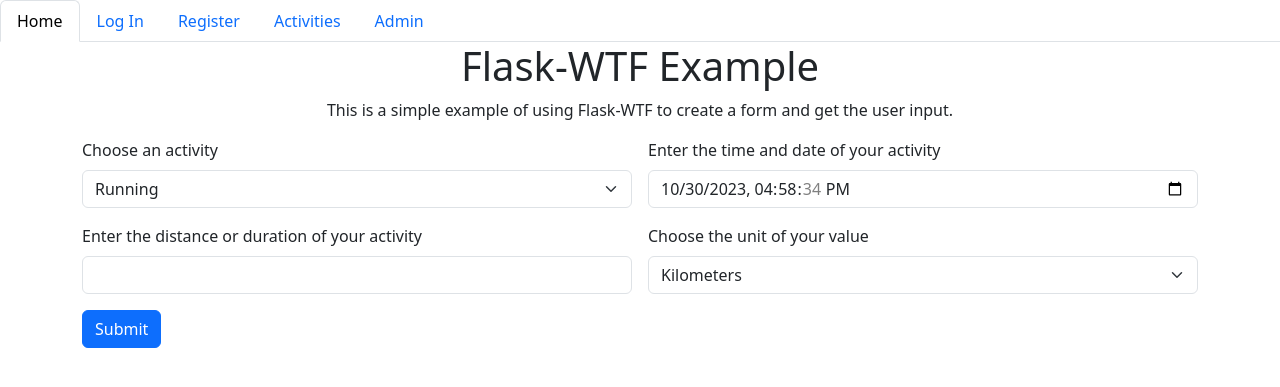
After one commit to schrma/web-activity-logger, a Flask app: page /activities in a window 1280 px wide. The commit adds this page. Shown: the top 387 px of the page. Run offline with Flask 3, Linux system fonts and the light colour scheme; some libraries are stand-ins or nearby versions.

Commit message:
Add Flask-WTF Form for activities

```diff
--- /dev/null
+++ b/src/activity_logger/templates/activities.html
@@ -0,0 +1,30 @@
+{% extends "base.html" %}
+{% block content %}
+<div class="container">
+    <h1 class="text-center">Flask-WTF Example</h1>
+    <p class="text-center">This is a simple example of using Flask-WTF to create a form and get the user input.</p>
+    <!-- Display the form using the form argument -->
+    <form method="POST" class="row g-3">
+        {{ form.hidden_tag() }}
+        <div class="col-md-6">
+            <label for="{{ form.activity.id }}" class="form-label">{{ form.activity.label }}</label>
+            {{ form.activity(class="form-select") }}
+        </div>
+        <div class="col-md-6">
+            <label for="{{ form.time.id }}" class="form-label">{{ form.time.label }}</label>
+            {{ form.time(class="form-control") }}
+        </div>
+        <div class="col-md-6">
+            <label for="{{ form.value.id }}" class="form-label">{{ form.value.label }}</label>
+            {{ form.value(class="form-control") }}
+        </div>
+        <div class="col-md-6">
+            <label for="{{ form.unit.id }}" class="form-label">{{ form.unit.label }}</label>
+            {{ form.unit(class="form-select") }}
+        </div>
+        <div class="col-12">
+            {{ form.submit(class="btn btn-primary") }}
+        </div>
+    </form>
+</div>
+{% endblock %}
--- a/src/activity_logger/templates/base.html
+++ b/src/activity_logger/templates/base.html
@@ -37,6 +37,7 @@
         {% else %}
         <li class="nav-item"><a class="nav-link" href="{{ url_for('users.login') }}">Log In</a></li>
         <li class="nav-item"><a class="nav-link" href="{{ url_for('users.register') }}">Register</a></li>
+        <li class="nav-item"><a class="nav-link" href="{{ url_for('users.activities') }}">Activities</a></li>
         {% endif %}
         <li class="nav-item"><a class="nav-link" href="./admin">Admin</a></li>
     </ul>
--- a/src/activity_logger/users/forms.py
+++ b/src/activity_logger/users/forms.py
@@ -1,9 +1,8 @@
-# Form Based Imports
-# User Based Imports
+from datetime import datetime
 from flask_login import current_user
 from flask_wtf import FlaskForm
 from flask_wtf.file import FileAllowed, FileField
-from wtforms import PasswordField, StringField, SubmitField, ValidationError
+from wtforms import PasswordField, StringField, SubmitField, ValidationError, SelectField, DateTimeLocalField, FloatField
 from wtforms.validators import DataRequired, Email, EqualTo
 
 from activity_logger.models.org import User
@@ -52,3 +51,22 @@
         user = User.query.filter_by(username=field.data).first()
         if user and user != current_user:
             raise ValidationError("This username is taken.")
+
+
+# Define the activities and units choices for the dropdown menus
+activities = [('running', 'Running'), ('cycling', 'Cycling'), ('swimming', 'Swimming')]
+units = [('km', 'Kilometers'), ('mi', 'Miles'), ('m', 'Meters')]
+
+# Create a Flask-WTF form class
+class ActivityForm(FlaskForm):
+    # Dropdown menu with activities
+    activity = SelectField('Choose an activity', choices=activities, validators=[DataRequired()])
+    # Box to select time and date
+    # time = DateTimeLocalField('Enter the time and date of your activity', format='%Y-%m-%dT%H:%M', validators=[DataRequired()])
+    time = DateTimeLocalField('Enter the time and date of your activity', format='%Y-%m-%dT%H:%M:%S', default=datetime.now)
+    # Float field with values
+    value = FloatField('Enter the distance or duration of your activity', validators=[DataRequired()])
+    # Dropdown menu with different units
+    unit = SelectField('Choose the unit of your value', choices=units, validators=[DataRequired()])
+    # Submit button
+    submit = SubmitField('Submit')
--- a/src/activity_logger/users/views.py
+++ b/src/activity_logger/users/views.py
@@ -2,7 +2,7 @@
 from flask_login import current_user, login_required, login_user, logout_user
 
 from activity_logger.models.org import BlogPost, User, db
-from activity_logger.users.forms import LoginForm, RegistrationForm, UpdateUserForm
+from activity_logger.users.forms import LoginForm, RegistrationForm, UpdateUserForm, ActivityForm
 from activity_logger.users.picture_handler import add_profile_pic
 
 users_blueprint = Blueprint("users", __name__)
@@ -98,3 +98,31 @@
         .paginate(page=page, per_page=5)
     )
     return render_template("user_blog_posts.html", blog_posts=blog_posts, user=user)
+
+# Define the route for the home page
+@users_blueprint.route('/activities', methods=['GET', 'POST'])
+def activities():
+    # Create an instance of the form
+    form = ActivityForm()
+    # Check if the form is validated on submission
+    if form.validate_on_submit():
+        # Get the data from the form fields
+        activity = form.activity.data
+        time = form.time.data
+        value = form.value.data
+        unit = form.unit.data
+        # Redirect to the result page with the data as query parameters
+        return redirect(url_for('users.result', activity=activity, time=time, value=value, unit=unit))
+    # Render the template with the form as an argument
+    return render_template('activities.html', form=form)
+
+# Define the route for the result page
+@users_blueprint.route('/result',  methods=['GET', 'POST'])
+def result():
+    # Get the data from the query parameters
+    activity = request.args.get('activity')
+    time = request.args.get('time')
+    value = request.args.get('value')
+    unit = request.args.get('unit')
+    # Render the template with the data as arguments
+    return render_template('result.html', activity=activity, time=time, value=value, unit=unit)
```
Also changed, not shown: src/activity_logger/templates/result.html (added, +15 -0 lines), src/activity_logger/users/__init__.py (added).
